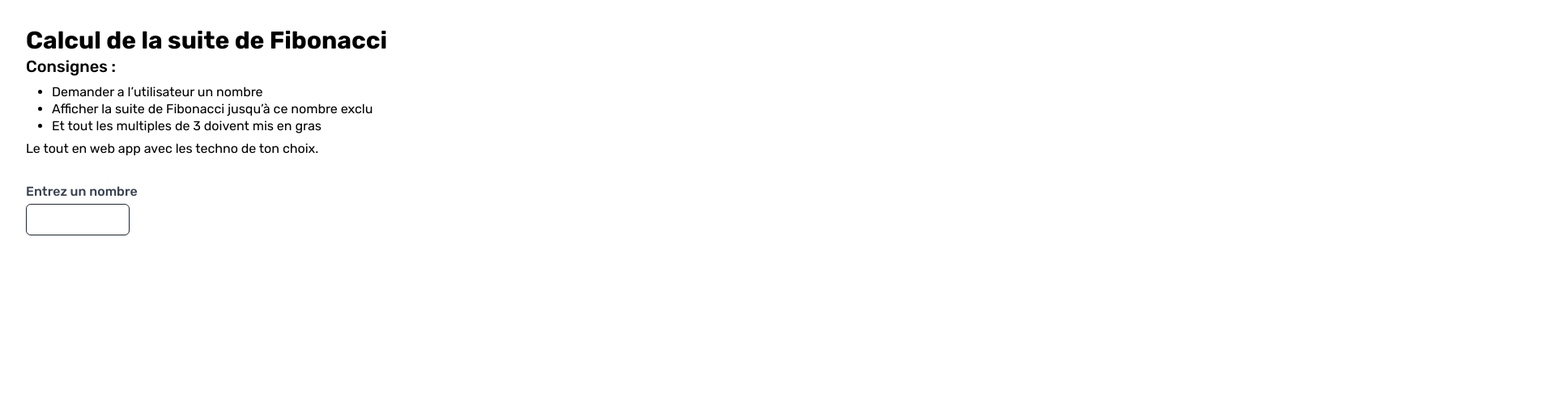
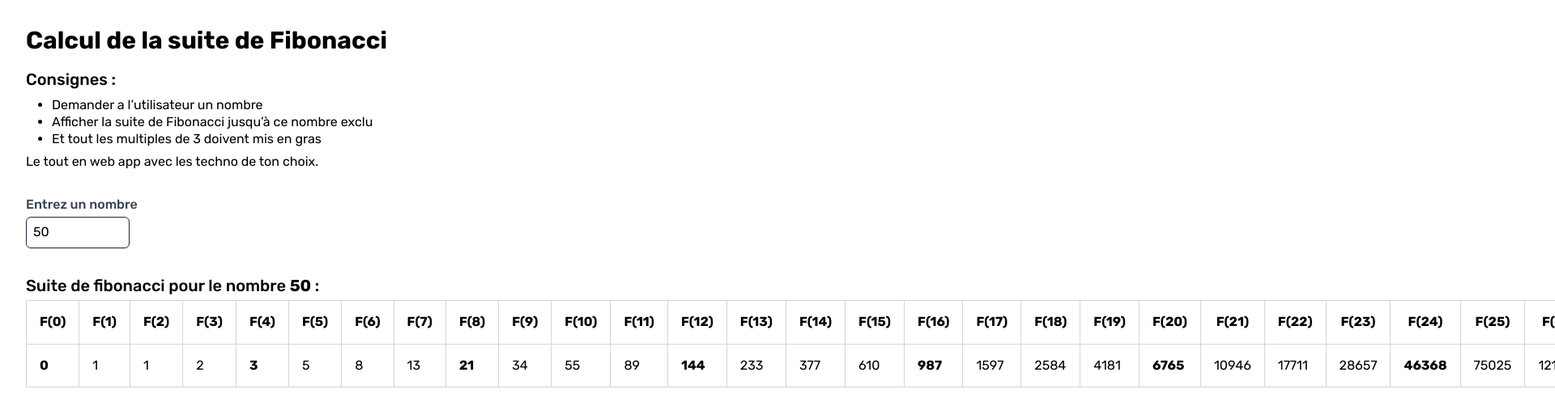
Before and after one commit to JonathanCierp/fibonacci, a Vue app: page / in a window 1280 px wide. Shown: the top 518 px of the page at 81% size, 1920 px wide, since content can reach past the window. Built offline with nearby package versions, Linux system fonts and the light colour scheme.

Commit message:
Feat : add calculation of fibonaccy numbers

```diff
--- a/src/App.vue
+++ b/src/App.vue
@@ -1,6 +1,8 @@
 <template>
   <main class="m-8">
-    <h1 class="text-3xl font-bold">Calcul de la suite de Fibonacci</h1>
+    <!-- Title of page -->
+    <h1 class="text-3xl font-bold mb-4">Calcul de la suite de Fibonacci</h1>
+    <!-- Rules -->
     <div class="mb-8">
       <h3 class="text-xl font-medium">Consignes :</h3>
       <ul class="ml-8 mt-2">
@@ -14,12 +16,74 @@
       </ul>
       <p class="mt-2">Le tout en web app avec les techno de ton choix.</p>
     </div>
-    <form>
-      <BaseFormInput label="Entrez un nombre" type="number" />
+    <!-- Form -->
+    <form class="mb-8">
+      <BaseFormInput
+        v-model.number="chosenNumber"
+        label="Entrez un nombre"
+        type="number"
+        @keyup="calculateFibonaccyNumbers"
+      />
     </form>
+    <!-- Results -->
+    <div v-if="results.length" class="mb-8">
+      <h3 class="text-xl font-medium mb-1">
+        Suite de fibonacci pour le nombre <strong>{{ chosenNumber }}</strong> :
+      </h3>
+      <BaseTable :items="results" />
+    </div>
+    <!-- If no results can be calculated -->
+    <div v-else class="mb-8">
+      <h3 class="text-xl font-medium">Aucune suite trouvée.</h3>
+    </div>
   </main>
 </template>
 
 <script setup>
+import BaseTable from '@/components/base/BaseTable.vue'
 import BaseFormInput from '@/components/base/form/BaseFormInput.vue'
+import { onMounted, ref } from 'vue'
+
+// Number chosen by user | number
+const chosenNumber = ref(50)
+// Result of fibonaccy | array<number>
+const results = ref([])
+
+/**
+ * Calculate Fibonaccy number and put them in @var results
+ * Expression : Fn = Fn-1 + Fn-2 for n >= 2
+ * @returns void
+ */
+const calculateFibonaccyNumbers = () => {
+  // Reset array
+  results.value = []
+  for (let i = 0; i < chosenNumber.value; i++) {
+    // Fn = Fn-1 + Fn-2
+    let calculatedNumber =
+      results.value[i - 1]?.value + results.value[i - 2]?.value
+
+    // F0 = 0
+    if (i === 0) {
+      calculatedNumber = 0
+    }
+    // F1 = 1
+    if (i === 1) {
+      calculatedNumber = 1
+    }
+
+    results.value = [
+      ...results.value,
+      {
+        key: `F(${i})`,
+        value: calculatedNumber,
+        isDivisibleBy3: calculatedNumber % 3 === 0,
+      },
+    ]
+  }
+}
+
+onMounted(() => {
+  // Calculate Fibonaccy number of chosen number on start
+  calculateFibonaccyNumbers()
+})
 </script>
```
